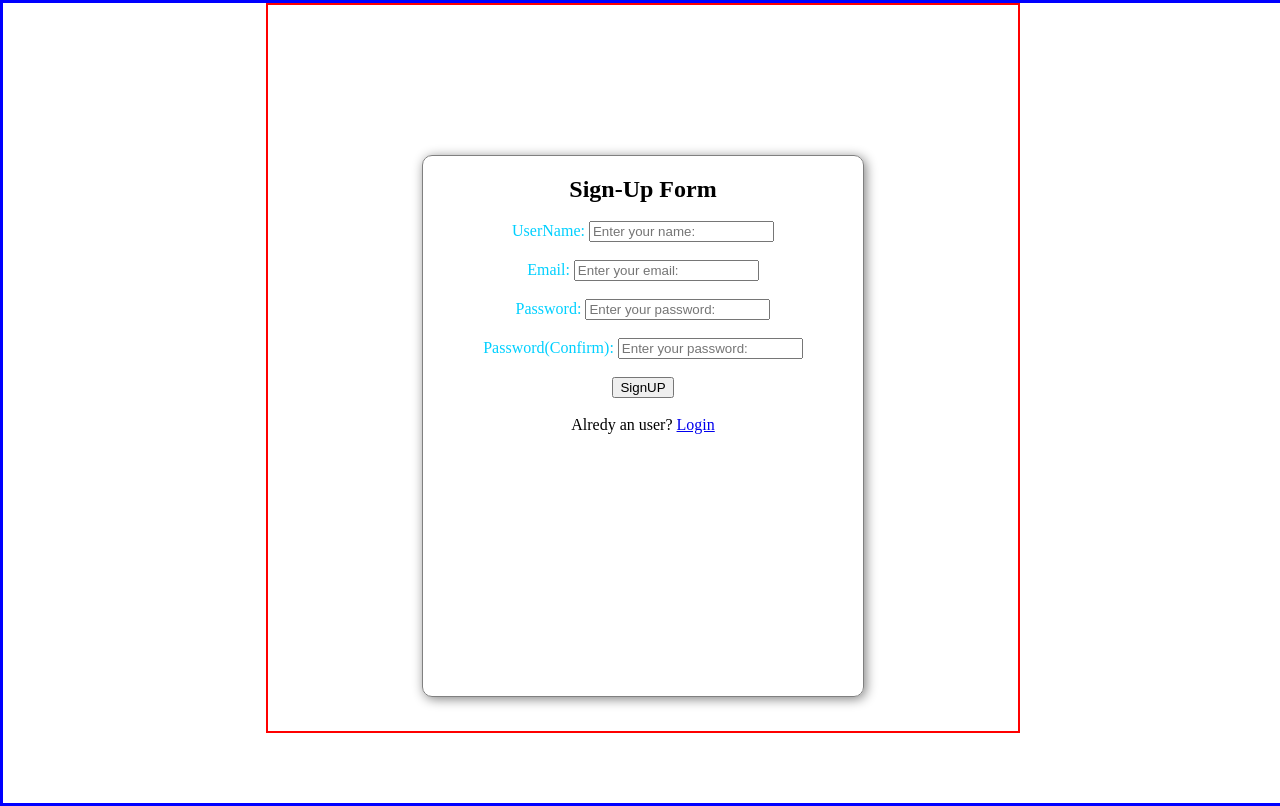
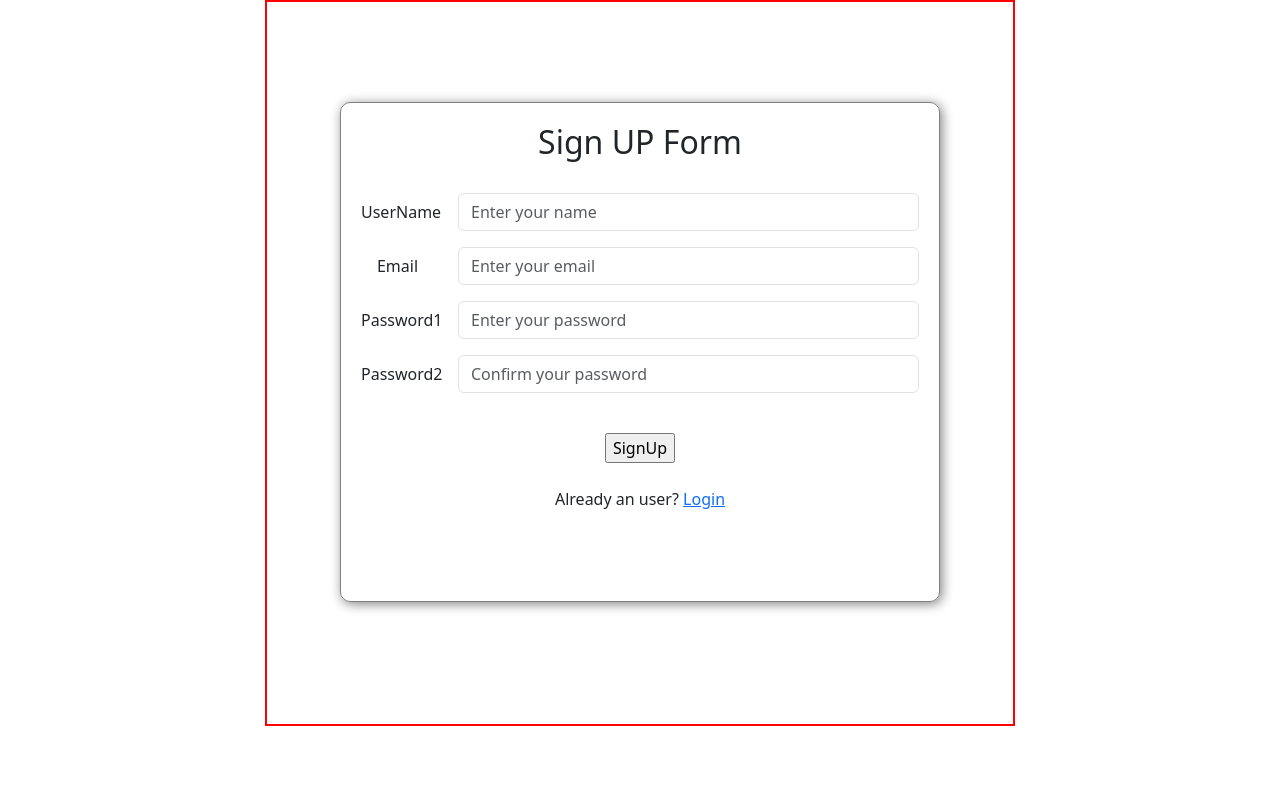
Before and after one commit to 24f2007993/DummyProject, a Flask app: template templates/signUp.html in a window 1280 px wide. After the commit the page ends 726 px from the top, so only its background shows below. Run offline with Flask 3, Linux system fonts and the light colour scheme; the template is opened without the code that fills it, so the values that code supplies are empty.

Commit message:
adding all templates

```diff
--- a/app.py
+++ b/app.py
@@ -6,8 +6,8 @@ def home():
 @app.route('/login')
 def login():
     return render_template('login.html')
-@app.route('/register')
-def register():
-    return
+@app.route('/signUp')
+def signUp():
+    return render_template('signUp.html')
 if __name__ == '__main__':
     app.run(debug = True)
--- a/static/style.css
+++ b/static/style.css
@@ -17,13 +17,15 @@
 #form-body{
     border: 1px solid grey;
     height: 500px;
-    width: 400px;
-    margin: auto;
-    margin-top: 150px;
+    width: 600px;
+    margin-left: 0px;
+    margin-top: 100px;
     border-radius: 10px;
     padding: 20px;
     box-shadow: 2px 2px 12px grey;
 }
 .form-group{
     color: rgb(0, 208, 255);
+    margin-top: 0px;
+    padding: 10px;
 }
--- a/templates/base.html
+++ b/templates/base.html
@@ -3,16 +3,86 @@
 <head>
     <meta charset="UTF-8">
     <meta name="viewport" content="width=device-width, initial-scale=1.0">
-    <title>{% block title %} {% endblock %}</title>
-    <link rel = 'stylesheet' href = '/static/style.css'>
+    <title>{% block title %}{% endblock %}</title>
+
+    <link href="https://cdn.jsdelivr.net/npm/bootstrap@5.3.3/dist/css/bootstrap.min.css" rel="stylesheet">
+
+    <link rel="stylesheet" href="/static/style.css">
 </head>
 <body>
     {% block content %}
-    <div id = 'main'>
-        <div align = 'center' id = 'canvas'>
-            fhdfh
+        <div id = 'main'>
+            <div align = 'center' id = 'canvas'>
+                <nav class="navbar navbar-expand-lg bg-body-tertiary">
+                <div class="container-fluid">
+                    <a class="navbar-brand" href="#">Navbar scroll</a>
+                    <button class="navbar-toggler" type="button" data-bs-toggle="collapse" data-bs-target="#navbarScroll" aria-controls="navbarScroll" aria-expanded="false" aria-label="Toggle navigation">
+                    <span class="navbar-toggler-icon"></span>
+                    </button>
+                    <div class="collapse navbar-collapse" id="navbarScroll">
+                    <ul class="navbar-nav me-auto my-2 my-lg-0 navbar-nav-scroll" style="--bs-scroll-height: 100px;">
+                        <li class="nav-item">
+                        <a class="nav-link active" aria-current="page" href="#">Home</a>
+                        </li>
+                        <li class="nav-item">
+                        <a class="nav-link" href="#">Link</a>
+                        </li>
+                        <li class="nav-item dropdown">
+                        <a class="nav-link dropdown-toggle" href="#" role="button" data-bs-toggle="dropdown" aria-expanded="false">
+                            Link
+                        </a>
+                        <ul class="dropdown-menu">
+                            <li><a class="dropdown-item" href="#">Action</a></li>
+                            <li><a class="dropdown-item" href="#">Another action</a></li>
+                            <li><hr class="dropdown-divider"></li>
+                            <li><a class="dropdown-item" href="#">Something else here</a></li>
+                        </ul>
+                        </li>
+                        <li class="nav-item">
+                        <a class="nav-link disabled" aria-disabled="true">Link</a>
+                        </li>
+                    </ul>
+                    <form class="d-flex" role="search">
+                        <input class="form-control me-2" type="search" placeholder="Search" aria-label="Search"/>
+                        <button class="btn btn-outline-success" type="submit">Search</button>
+                    </form>
+                    </div>
+                </div>
+                </nav>
+            </div>
         </div>
-    </div>
     {% endblock %}
 </body>
 </html>
+
+
+<!-- <table class="table">
+  <thead>
+    <tr>
+      <th scope="col">#</th>
+      <th scope="col">First</th>
+      <th scope="col">Last</th>
+      <th scope="col">Handle</th>
+    </tr>
+  </thead>
+  <tbody>
+    <tr>
+      <th scope="row">1</th>
+      <td>Mark</td>
+      <td>Otto</td>
+      <td>@mdo</td>
+    </tr>
+    <tr>
+      <th scope="row">2</th>
+      <td>Jacob</td>
+      <td>Thornton</td>
+      <td>@fat</td>
+    </tr>
+    <tr>
+      <th scope="row">3</th>
+      <td>John</td>
+      <td>Doe</td>
+      <td>@social</td>
+    </tr>
+  </tbody>
+</table> -->
--- a/templates/signUp.html
+++ b/templates/signUp.html
@@ -1,34 +1,39 @@
 {% extends "base.html" %}
 {% block title %}Registration Page{% endblock %}
 {% block content %}
-<div id = 'main'>
     <div align = 'center' id = 'canvas'>
        <div id = 'form-body'>
         <form action = ''>
-            <h2 align = 'center'>Sign-Up Form</h2><br>
-            <div class = 'form-group'>
-            <label for = 'name'>UserName: </label>
-            <input type = 'text' id = 'name' name = 'name' placeholder = 'Enter your name: '>
+            <h2 align = 'center'>Sign UP Form</h2><br>
+            <div class="mb-3 row">
+            <label for="name" class="col-sm-2 col-form-label">UserName</label>
+                <div class="col-sm-10">
+                    <input type="text" class="form-control" id="name" name="name" placeholder="Enter your name">
+                </div>
+            </div>
+            <div class="mb-3 row">
+            <label for="email" class="col-sm-2 col-form-label">Email</label>
+                <div class="col-sm-10">
+                    <input type="email" class="form-control" id="email" name="email" placeholder="Enter your email">
+                </div>
+            </div>
+
+            <div class="mb-3 row">
+            <label for="password" class="col-sm-2 col-form-label">Password1</label>
+                <div class="col-sm-10">
+                    <input type="password" class="form-control" id="password" name="password" placeholder="Enter your password">
+                </div>
+            </div>
+            <div class="mb-3 row">
+            <label for="password" class="col-sm-2 col-form-label">Password2</label>
+                <div class="col-sm-10">
+                    <input type="password" class="form-control" id="password" name="password" placeholder="Confirm your password">
+                </div>
             </div>
             <br>
-            <div class = 'form-group'>
-            <label for = 'email'>Email: </label>
-            <input type = 'email' id = 'email' name = 'email' placeholder = 'Enter your email: '>
-            </div>
-            <br>
-            <div class = 'form-group'>
-            <label for = 'password1'>Password: </label>
-            <input type = 'password' id = 'password1' name = 'password1' placeholder = 'Enter your password: '>
-            </div>
-            <br>
-            <div class = 'form-group'>
-            <label for = 'password2'>Password(Confirm): </label>
-            <input type = 'password' id = 'password2' name = 'password2' placeholder = 'Enter your password: '>
-            </div><br>
-            <input type = 'submit' value = 'SignUP'><br><br>
-            Alredy an user? <a href = 'login.html'>Login</a>
+            <input type = 'submit' value = 'SignUp'><br><br>
+            Already an user? <a href = 'login.html'>Login</a>
         </form>
        </div>
     </div>
-</div>
 {% endblock %}
```
Also changed, not shown: templates/login.html (+21 -10 lines), templates/admin_control.html (added), templates/admin_dash.html (added), templates/create_product.html (added), templates/request.html (added), templates/update_product.html (added), templates/user_dash.html (added), templates/user_request.html (added).
